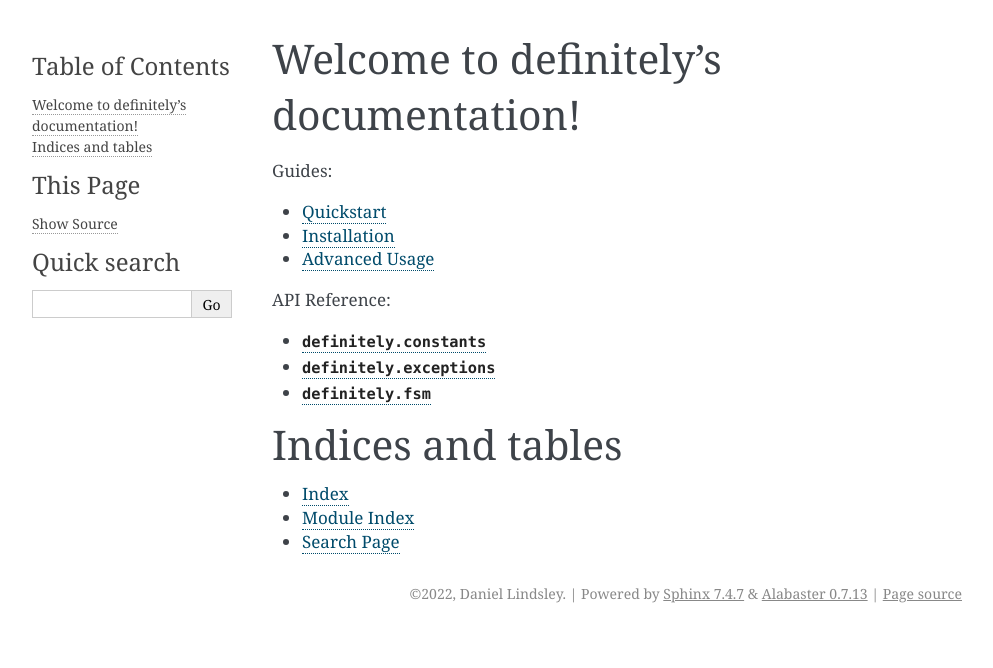
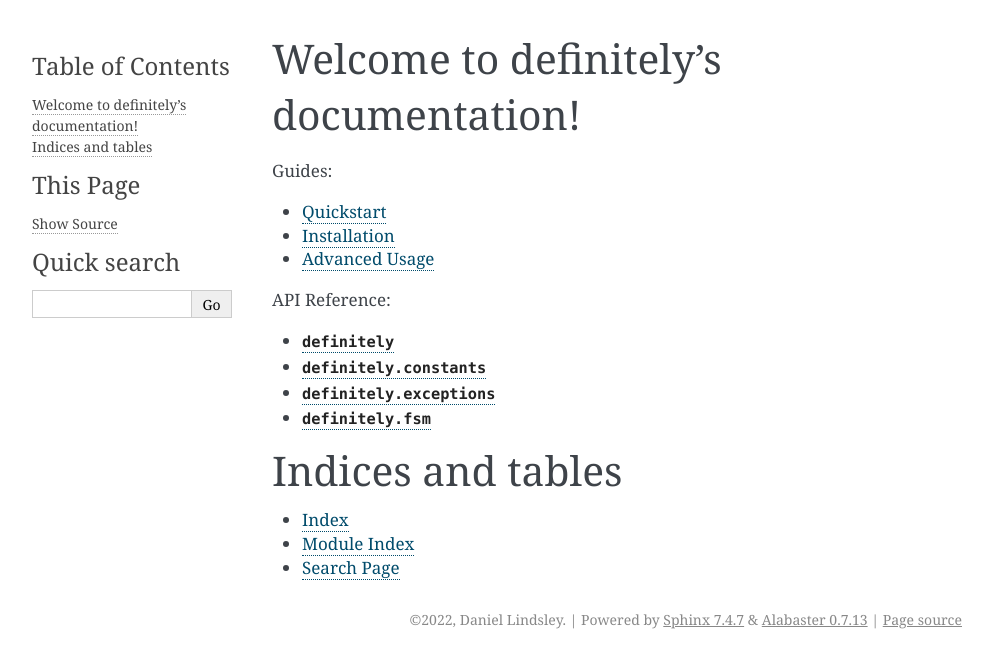
Before and after one commit to toastdriven/definite, a Sphinx documentation site: the page built from docs/index.rst, in a window 1280 px wide. Shown: the top 668 px of the page, without its empty margins (148-1141 px from the left). Built offline with Sphinx 7.4.7, drawn with Linux system fonts in a browser that asks for light colours.

Commit message:
Docs for the module.

```diff
--- /dev/null
+++ b/docs/api/module.rst
@@ -0,0 +1,5 @@
+``definitely``
+==============
+
+.. automodule:: definitely
+    :members:
--- a/docs/index.rst
+++ b/docs/index.rst
@@ -19,6 +19,7 @@ Welcome to definitely's documentation!
    :maxdepth: 1
    :caption: API Reference:
 
+   api/module
    api/constants
    api/exceptions
    api/fsm
```
